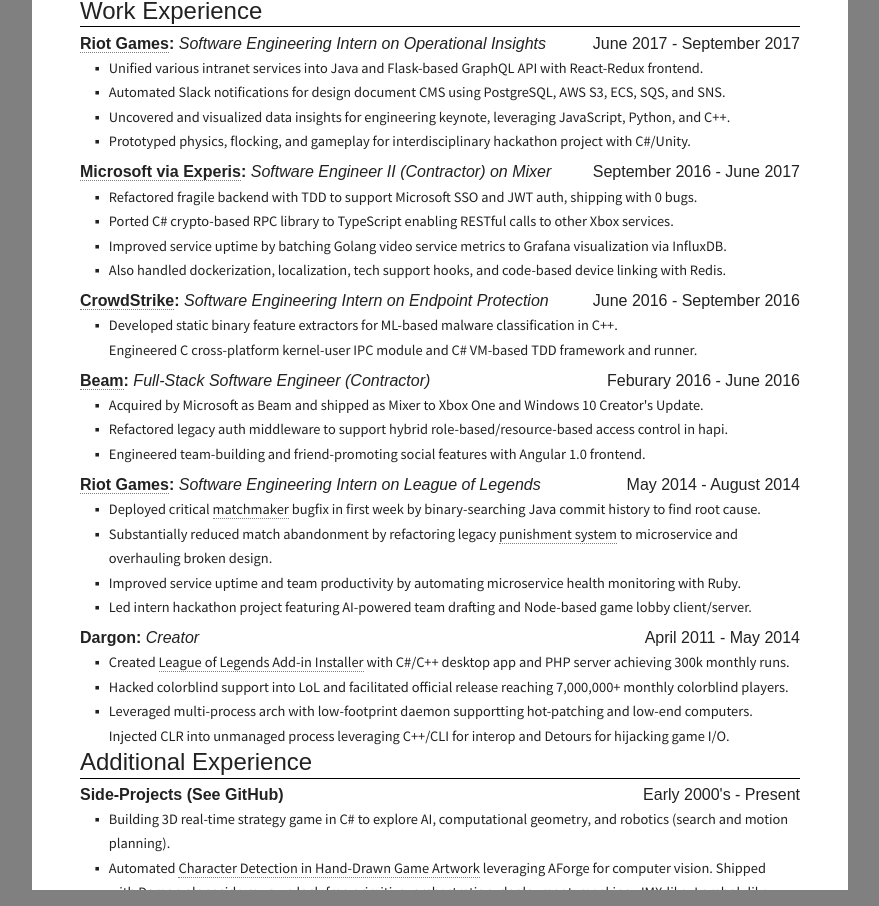
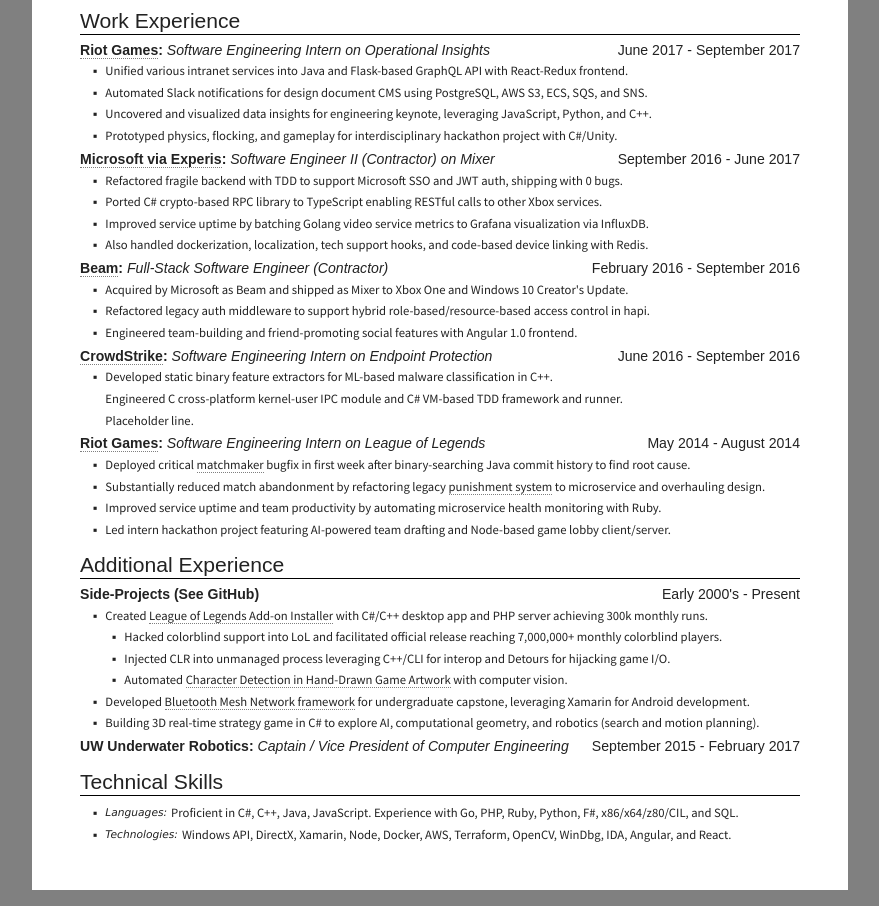
Before and after one commit to ItzWarty/resume, a plain HTML site: page index.html in a window 1280 px wide. Shown: the part 182-1088 px from the top of the page, without its empty margins (200-1079 px from the left). Drawn offline with Linux system fonts and the light colour scheme; a web font is replaced by a local one.

Commit message:
More cutting wip

```diff
--- a/index.html
+++ b/index.html
@@ -174,25 +174,6 @@ Impact
                   </section>
                </li>
                <li class="thing">
-                  <header>
-                     <h1><a href="https://www.CrowdStrike.com/">CrowdStrike</a></h1>
-                     <address>Seattle, WA</address>
-                     <time>June 2016 - September 2016</time>
-                     <span class="role">Software Engineering Intern on Endpoint Protection</span>
-                  </header>
-                  <section>
-                     <ul>
-                        <li>
-                           <!-- <h2>Built antivirus from scratch:</h2> -->
-                           <p>
-                              Developed static binary feature extractors for ML-based malware classification in C++.<br/>
-                              Engineered C cross-platform kernel-user IPC module and C# VM-based TDD framework and runner.
-                           </p>
-                        </li>
-                     </ul>
-                  </section>
-               </li>
-               <li class="thing">
                   <!--
 
                   What you did, how you did it, why did it matter.
@@ -206,7 +187,7 @@ Impact
                   <header>
                      <h1><a href="https://beam.pro">Beam</a></h1>
                      <address>Seattle, WA</address>
-                     <time>Feburary 2016 - June 2016</time>
+                     <time>February 2016 - September 2016</time>
                      <span class="role">Full-Stack Software Engineer (Contractor)</span>
                   </header>
                   <section>
@@ -238,6 +219,26 @@ Impact
                      </ul>
                   </section>
                </li>
+               <li class="thing">
+                  <header>
+                     <h1><a href="https://www.CrowdStrike.com/">CrowdStrike</a></h1>
+                     <address>Seattle, WA</address>
+                     <time>June 2016 - September 2016</time>
+                     <span class="role">Software Engineering Intern on Endpoint Protection</span>
+                  </header>
+                  <section>
+                     <ul>
+                        <li>
+                           <!-- <h2>Built antivirus from scratch:</h2> -->
+                           <p>
+                              Developed static binary feature extractors for ML-based malware classification in C++.<br/>
+                              Engineered C cross-platform kernel-user IPC module and C# VM-based TDD framework and runner.<br/>
+                              Placeholder line.
+                           </p>
+                        </li>
+                     </ul>
+                  </section>
+               </li>
                <!-- <li class="thing">
                   <header>
                      <h1>Miscellaneous Startups and Teams</h1>
@@ -266,7 +267,7 @@ Impact
                      <ul>
                         <li>
                            <p>
-                              Deployed critical <a href="http://na.leagueoflegends.com/en/tag/team-builder">matchmaker</a> bugfix in first week by binary-searching Java commit history to find root cause.
+                              Deployed critical <a href="http://na.leagueoflegends.com/en/tag/team-builder">matchmaker</a> bugfix in first week after binary-searching Java commit history to find root cause.
                               <!-- Diagnosed and patched critical <a href="http://na.leagueoflegends.com/en/tag/team-builder">matchmaker</a> bug in first week by binary-searching Java commit history manually to find root cause. -->
                            </p>
                         </li>
@@ -274,7 +275,7 @@ Impact
                            <p>
                               Substantially reduced match abandonment by
                               refactoring legacy <a href="https://support.riotgames.com/hc/en-us/articles/201752714-LeaverBuster-FAQ">punishment system</a> to microservice
-                              and overhauling broken design.<br/>
+                              and overhauling design.<br/>
                               <!-- Technologies leveraged include Spring, JMX, Hibernate, Oracle Coherence, Maven, Surefire, JUnit, Lombok, and Mockito. -->
                            </p>
                         </li>
@@ -318,20 +319,20 @@ Impact
                      </ul>
                   </section>
                </li> -->
-               <li class="thing">
-                  <header>
-                     <h1>Dargon <!-- / <a href="http://lol.gamepedia.com/">Leaguepedia</a> / AzubuTV --></h1>
-                     <address class="online">Online</address>
+               <!-- <li class="thing">
+                  <header> -->
+                     <!-- <h1>Dargon  / <a href="http://lol.gamepedia.com/">Leaguepedia</a> / AzubuTV --><!--</h1> -->
+                     <!-- <address class="online">Online</address>
                      <time>April 2011 - May 2014</time>
-                     <span class="role">Creator <!-- / Technical Lead / Software Engineer --></span>
-                  </header>
+                     <span class="role">Creator  Technical Lead / Software Engineer</span> -->
+                  <!-- </header>
                   <section>
                      <ul>
                         <li>
                            <p>
-                              Created <a href="http://forums.na.leagueoflegends.com/board/showthread.php?t=722943%255D">League of Legends Add-in Installer</a> with C#/C++ desktop app and PHP server achieving 300k monthly runs.
+                              Created <a href="http://forums.na.leagueoflegends.com/board/showthread.php?t=722943%255D">League of Legends Add-in Installer</a> with C#/C++ desktop app and PHP server achieving 300k monthly runs. -->
                               <!-- Created <a href="http://forums.na.leagueoflegends.com/board/showthread.php?t=722943%255D">League of Legends Add-in Installer</a> with C#/C++ desktop application and PHP-based backend achieving 300k+ monthly runs. -->
-                           </p>
+                           <!-- </p>
                         </li>
                         <li>
                            <p>
@@ -341,13 +342,13 @@ Impact
                         <li>
                            <p>
                               Leveraged multi-process arch with low-footprint daemon supportting hot-patching and low-end computers.</br>
-                              Injected CLR into unmanaged process leveraging C++/CLI for interop and Detours for hijacking game I/O.
+                              Injected CLR into unmanaged process leveraging C++/CLI for interop and Detours for hijacking game I/O. -->
 
                               <!-- Leveraged multi-process architecture with low-footprint daemon to support hot-patching and run on low-end computers.</br>
                               Injected .NET CLR into unmanaged process leveraging C++/CLI for interop, IDA for reverse engineering, and Detours to hijack game I/O. -->
                               <!-- Rendered overlays with DirectInput, Direct3D, and WinAPI. Wrote most dependencies from scratch (see side-projects). -->
-                           </p>
-                        </li>
+                           <!-- </p>
+                        </li> -->
                         <!-- <li style="margin-left: 1.5em;">
                            <p>
                               Supported <a href="http://lol.gamepedia.com/Pros_Play_for_the_Philippines">typhoon relief tournament</a>
@@ -392,26 +393,47 @@ Impact
                      <ul>
                         <li>
                            <p>
-                              Building 3D real-time strategy game in C# to explore AI, computational geometry, and robotics (search and motion planning).
+                              Created <a href="http://forums.na.leagueoflegends.com/board/showthread.php?t=722943%255D">League of Legends Add-on Installer</a> with C#/C++ desktop app and PHP server achieving 300k monthly runs.
+                              <!-- Created <a href="http://forums.na.leagueoflegends.com/board/showthread.php?t=722943%255D">League of Legends Add-in Installer</a> with C#/C++ desktop application and PHP-based backend achieving 300k+ monthly runs. -->
                            </p>
                         </li>
-                        <li>
+                        <li style='margin-left: 1.5em;'>
                            <p>
-                              Automated <a href="http://www.itzwarty.com/character-detection-in-league-of-legends-artwork/">Character Detection in Hand-Drawn Game Artwork</a> leveraging AForge for computer vision. Shipped with Dargon
+                              Hacked colorblind support into LoL and facilitated official release reaching 7,000,000+ monthly colorblind players.
+                           </p>
+                        </li>
+                        <li style='margin-left: 1.5em;'>
+                           <p>
+                              <!-- Leveraged multi-process arch with lightweight daemon targeting low-end computers.</br> -->
+                              Injected CLR into unmanaged process leveraging C++/CLI for interop and Detours for hijacking game I/O.
+                              <!-- Leveraged multi-process architecture with low-footprint daemon to support hot-patching and run on low-end computers.</br>
+                              Injected .NET CLR into unmanaged process leveraging C++/CLI for interop, IDA for reverse engineering, and Detours to hijack game I/O. -->
+                              <!-- Rendered overlays with DirectInput, Direct3D, and WinAPI. Wrote most dependencies from scratch (see side-projects). -->
+                           </p>
+                        </li>
+                        <li style='margin-left: 1.5em;'>
+                           <p>
+                              Automated <a href="http://www.itzwarty.com/character-detection-in-league-of-legends-artwork/">Character Detection in Hand-Drawn Game Artwork</a> with computer vision.
+                           </p>
+                        </li>
+                           <!-- Shipped with LoL project
 
-                              alongside my own
+                           alongside own
                            <a href="https://github.com/the-dargon-project/commons">lock-free primitive</a>,
                            <a href="https://github.com/the-dargon-project/dargon.nest">orchestration, deployment</a>,
                            <a href="https://github.com/the-dargon-project/NMockito">mocking</a>, <a href="https://github.com/the-dargon-project/Dargon.Management-Interface">JMX-like</a>, <a href="https://github.com/miyu/Constructors">Lombok-like</a>, <a href="https://github.com/the-dargon-project/ryu">IoC</a>,
                            <a href="https://github.com/the-dargon-project/vox">serialization</a>, and
                            <a href="https://github.com/the-dargon-project/courier">networking</a>
-                              C# frameworks.
+                           libraries. -->
+                           <!-- <a href="https://github.com/the-dargon-project/Dargon.Hydar">In-Memory Data Grid</a>. -->
+                        <li>
+                           <p>
+                              Developed <a href="https://github.com/miyu/campfirenet">Bluetooth Mesh Network framework</a> for undergraduate capstone, leveraging Xamarin for Android development.
                            </p>
-                           <!-- <a href="https://github.com/the-dargon-project/Dargon.Hydar">In-Memory Data Grid</a>. -->
                         </li>
                         <li>
                            <p>
-                              Developed <a href="https://github.com/miyu/campfirenet">Bluetooth Mesh Network framework</a> for undergraduate capstone, leveraging Xamarin for C# mobile development.
+                              Building 3D real-time strategy game in C# to explore AI, computational geometry, and robotics (search and motion planning).
                            </p>
                         </li>
                         <!-- <li>
@@ -422,14 +444,14 @@ Impact
                      </ul>
                   </section>
                </li>
-               <li class="thing">
+               <!-- <li class="thing">
                   <header>
                      <h1>University of Washington</h1>
                      <address>Seattle, WA</address>
                      <time>September 2017 - Present</time>
                      <span class="role">Teaching Assistant (Security) and Tutor</span>
                   </header>
-               </li>
+               </li> -->
                <li class="thing">
                   <header>
                      <h1>UW Underwater Robotics</h1>
@@ -476,7 +498,7 @@ Impact
                         <li>
                            <h2>Languages:</h2>
                            <p>
-                              Proficient in <span>C#</span>, <span>C++</span>, <span>Java</span>, HTML, JavaScript, and CSS.
+                              Proficient in <span>C#</span>, <span>C++</span>, <span>Java</span>, JavaScript.
                               Experience with Go, PHP, Ruby, Python, F#, x86/x64/z80/CIL, and SQL.
                            </p>
                         </li>
@@ -484,7 +506,7 @@ Impact
                            <h2>Technologies:</h2>
                            <p>
                               <!-- All major platforms. -->
-                              Microsoft Stack (WinAPI, DirectX, Xamarin), Node, Docker, AWS, Terraform,
+                              Windows API, DirectX, Xamarin, Node, Docker, AWS, Terraform,
                               OpenCV, WinDbg, IDA, Angular, and React.
                            </p>
                         </li>
--- a/style.less
+++ b/style.less
@@ -5,7 +5,7 @@
 @force-print: false;
 @line-height: 1.7em;
 @fluid-block-spacing: 0.7em;
-@thing-spacing: 0.60em;
+@thing-spacing: 0.3em;
 @name-header-negative-left-margin: -0.02em;
 @name-header-negative-top-margin: -0.18em + @name-header-negative-left-margin;
 @tail-section-negative-margin: @name-header-negative-top-margin;
@@ -90,7 +90,7 @@ body {
       margin-bottom: @tail-section-negative-margin;
    }
 
-   font-size: 125% !important; // HACK: offsets 80% font in thing
+   font-size: 110% !important; // HACK: offsets 80% font in thing
 
    > h1 {
       font-size: 120%;
```
Also changed, not shown: style.css. Lines whose indentation alone changed are shown as unchanged.
